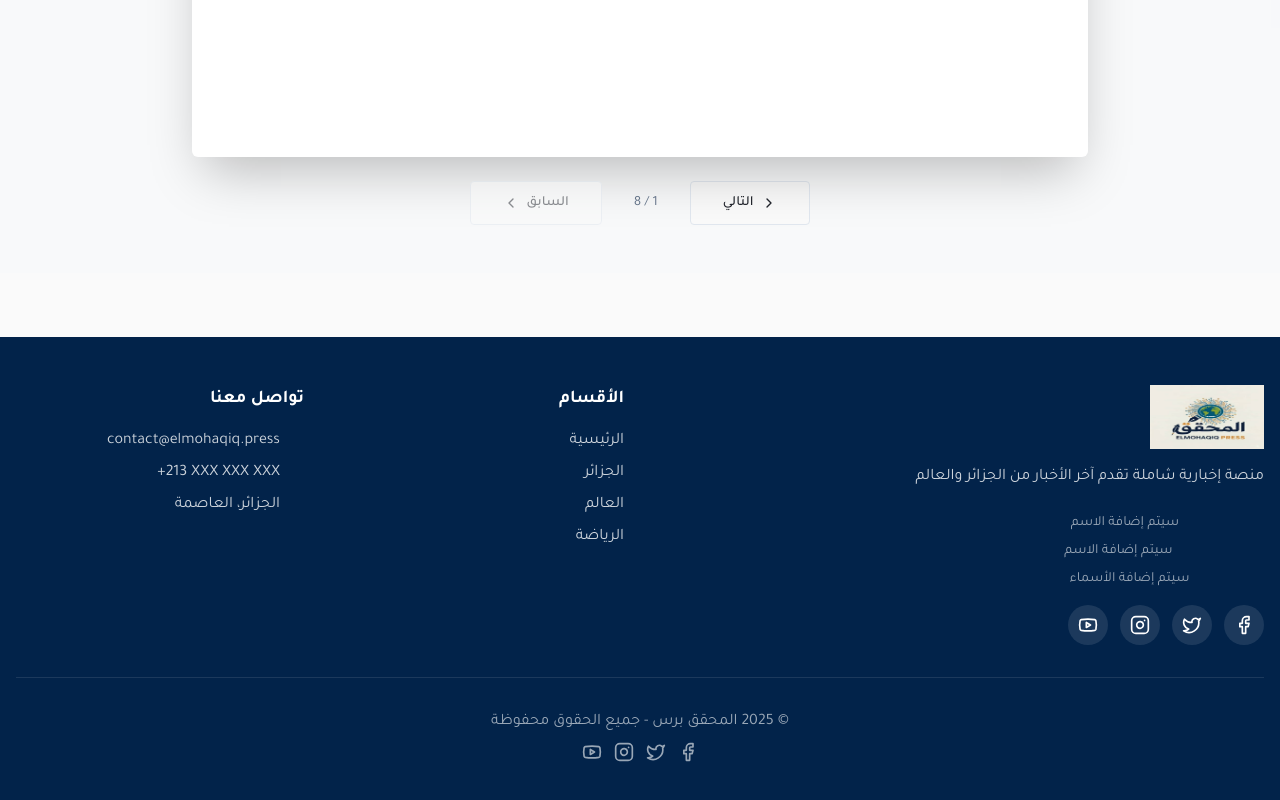
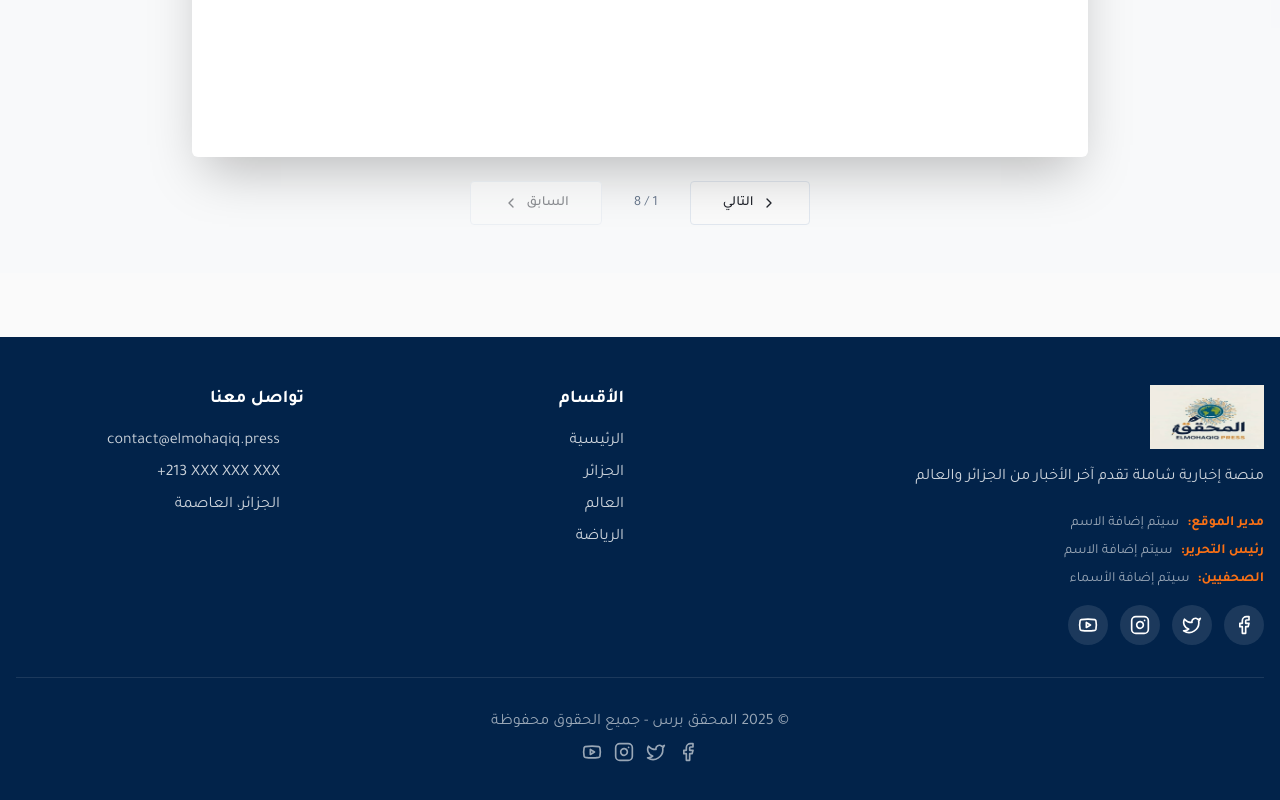
Before and after one commit to s31adel/elmohaqiqpress, a React (Vite) app: page / in a window 1280 px wide. Shown: the part 4037-4837 px from the top of the page. Built offline with nearby package versions, Linux system fonts and the light colour scheme.

Commit message:
Update footer text color

```diff
--- a/src/components/Footer.tsx
+++ b/src/components/Footer.tsx
@@ -27,15 +27,15 @@ const Footer = () => {
             {/* Management Team */}
             <div className="mt-6 mb-4 space-y-2 text-sm">
               <div className="flex gap-2">
-                <span className="font-semibold text-primary">{t('footer.siteManager')}</span>
+                <span className="font-semibold text-[hsl(var(--menu-bar))]">{t('footer.siteManager')}</span>
                 <span className="text-secondary-foreground/60">{t('footer.toBeAdded')}</span>
               </div>
               <div className="flex gap-2">
-                <span className="font-semibold text-primary">{t('footer.editorInChief')}</span>
+                <span className="font-semibold text-[hsl(var(--menu-bar))]">{t('footer.editorInChief')}</span>
                 <span className="text-secondary-foreground/60">{t('footer.toBeAdded')}</span>
               </div>
               <div className="flex gap-2">
-                <span className="font-semibold text-primary">{t('footer.journalists')}</span>
+                <span className="font-semibold text-[hsl(var(--menu-bar))]">{t('footer.journalists')}</span>
                 <span className="text-secondary-foreground/60">{t('footer.namesToBeAdded')}</span>
               </div>
             </div>
```
